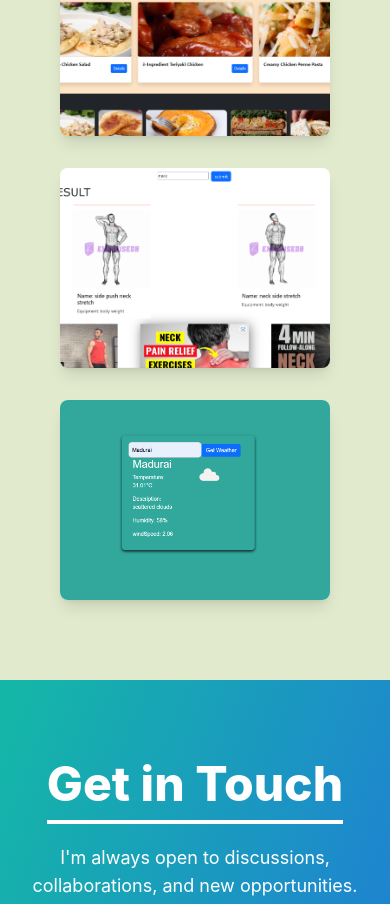
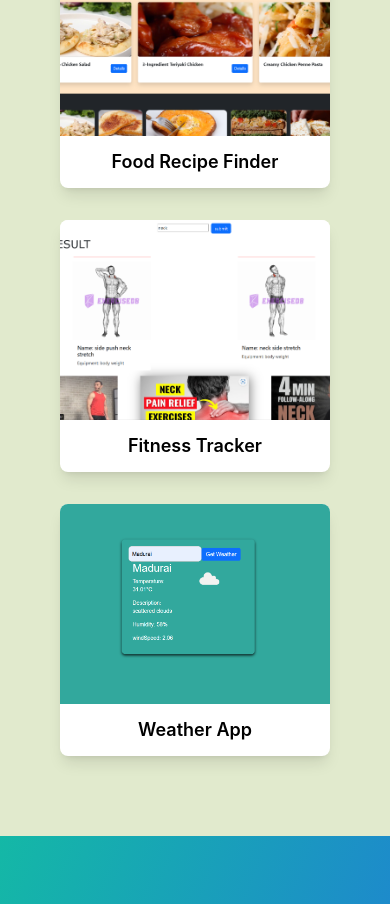
Before and after one commit to Ragnarloki/Portfolio, a React (Create React App) app: page / in a window 390 px wide. Shown: the part 2080-2984 px from the top of the page. Built offline with nearby package versions, Linux system fonts and the light colour scheme.

Commit message:
adding responsive

```diff
--- a/src/components/projects.js
+++ b/src/components/projects.js
@@ -51,8 +51,8 @@ export default function Projects() {
                             className="h-[200px] w-full object-cover"
                         />
 
-                        {/* Hover Overlay */}
-                        <div className="absolute inset-0 bg-black bg-opacity-60 flex flex-col items-center justify-center opacity-0 group-hover:opacity-100 transition-opacity duration-300">
+                        {/* Hover Overlay for Desktop */}
+                        <div className="hidden md:flex absolute inset-0 bg-black bg-opacity-60 flex-col items-center justify-center opacity-0 group-hover:opacity-100 transition-opacity duration-300">
                             <p className="text-white text-lg font-semibold mb-3">{project.description}</p>
                             <a
                                 href={project.link}
@@ -63,6 +63,18 @@ export default function Projects() {
                                 View Project
                             </a>
                         </div>
+
+                        {/* Project Name & Clickable Link for Mobile */}
+                        <div className="md:hidden text-center py-3">
+                            <a
+                                href={project.link}
+                                target="_blank"
+                                rel="noopener noreferrer"
+                                className="text-lg font-semibold text-primary hover:underline"
+                            >
+                                {project.description}
+                            </a>
+                        </div>
                     </motion.div>
                 ))}
             </div>
```
